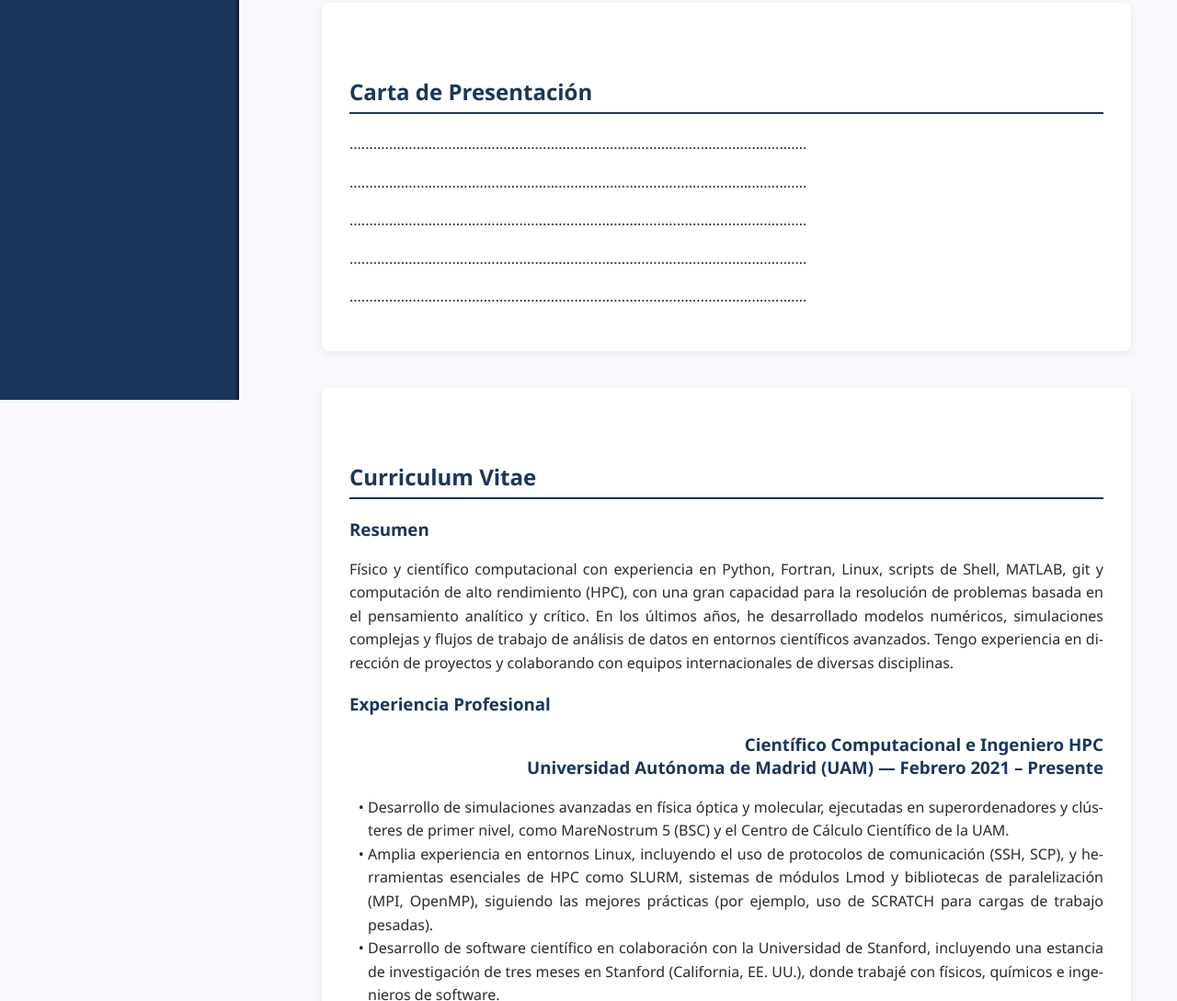
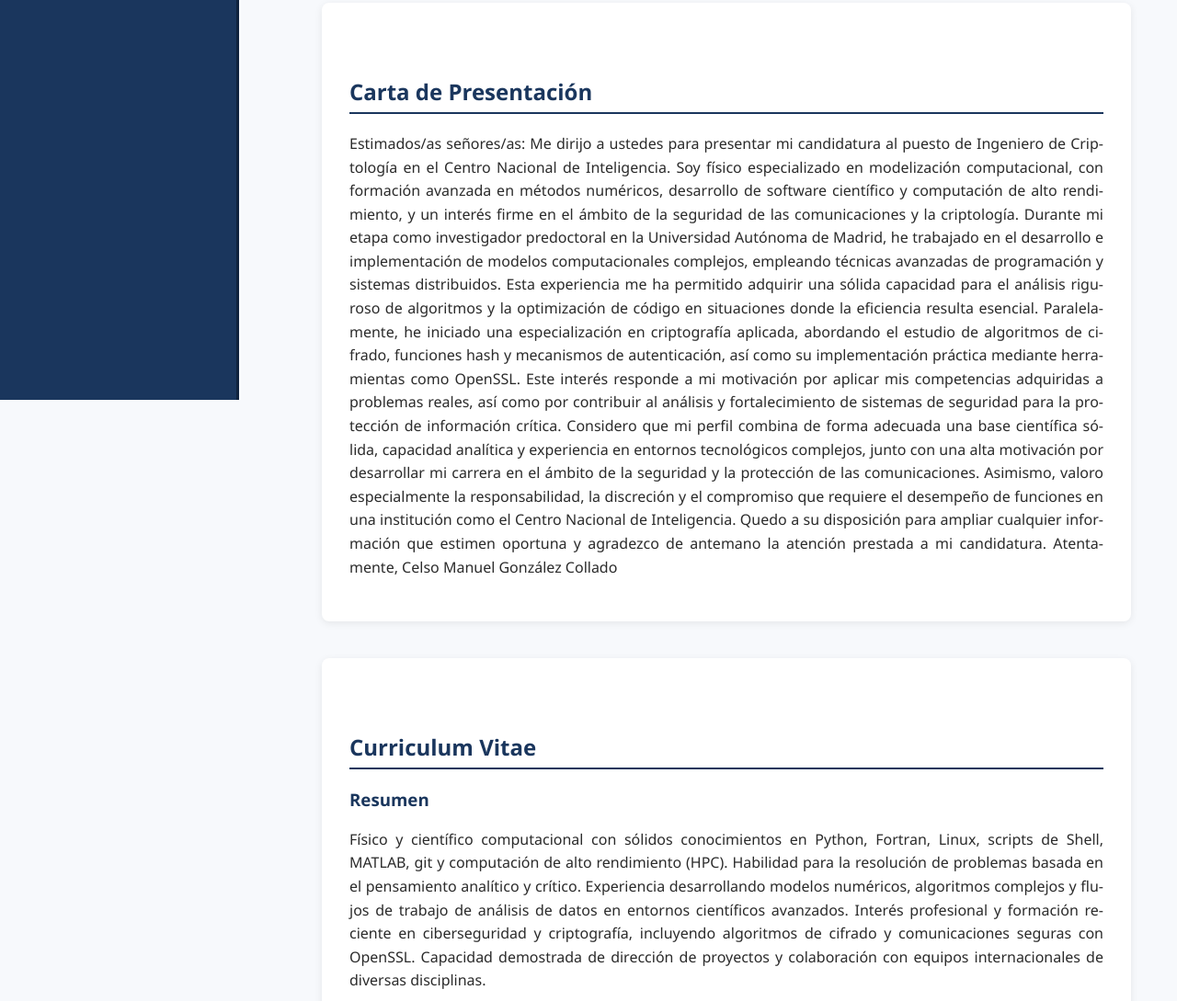
Before and after one commit to celsomangc/CV-celso-gonzalez-ES, a plain HTML site: page index.html in a window 1280 px wide. Shown: the part 365-1454 px from the top of the page at 92% size. Drawn offline with Linux system fonts and the light colour scheme.

Commit message:
Update index.html

```diff
--- a/index.html
+++ b/index.html
@@ -149,7 +149,7 @@
     gap: 10px;
     align-items: flex-start;
 ">
-    <a href="Cover_letter.pdf" download style="
+    <a href="Carta_presentacion.pdf" download style="
         background: #1a365d;
         color: white;
         padding: 12px 20px;
@@ -174,11 +174,23 @@
     <section id="cover" class="section-card">
         <h2>Carta de Presentación</h2>
 
-        <p>....................................................................................................................</p>
-        <p>....................................................................................................................</p>
-        <p>....................................................................................................................</p>
-        <p>....................................................................................................................</p>
-        <p>....................................................................................................................</p>
+        <p>Estimados/as señores/as:
+
+Me dirijo a ustedes para presentar mi candidatura al puesto de Ingeniero de Criptología en el Centro Nacional de Inteligencia. Soy físico especializado en modelización computacional, con formación avanzada en métodos numéricos, desarrollo de software científico y computación de alto rendimiento, y un interés firme en el ámbito de la seguridad de las comunicaciones y la criptología.
+
+Durante mi etapa como investigador predoctoral en la Universidad Autónoma de Madrid, he trabajado en el desarrollo e implementación de modelos computacionales complejos, empleando técnicas avanzadas de programación y sistemas distribuidos. Esta experiencia me ha permitido adquirir una sólida capacidad para el análisis riguroso de algoritmos y la optimización de código en situaciones donde la eficiencia resulta esencial.
+
+Paralelamente, he iniciado una especialización en criptografía aplicada, abordando el estudio de algoritmos de cifrado, funciones hash y mecanismos de autenticación, así como su implementación práctica mediante herramientas como OpenSSL. Este interés responde a mi motivación por aplicar mis competencias adquiridas a problemas reales, así como por contribuir al análisis y fortalecimiento de sistemas de seguridad para la protección de información crítica.
+
+Considero que mi perfil combina de forma adecuada una base científica sólida, capacidad analítica y experiencia en entornos tecnológicos complejos, junto con una alta motivación por desarrollar mi carrera en el ámbito de la seguridad y la protección de las comunicaciones. Asimismo, valoro especialmente la responsabilidad, la discreción y el compromiso que requiere el desempeño de funciones en una institución como el Centro Nacional de Inteligencia.
+
+Quedo a su disposición para ampliar cualquier información que estimen oportuna y agradezco de antemano la atención prestada a mi candidatura.
+
+Atentamente,
+
+Celso Manuel González Collado
+</p>
+
     </section>
 
     <!-- CV SECTION -->
@@ -186,7 +198,7 @@
         <h2>Curriculum Vitae</h2>
 
         <h3>Resumen</h3>
-        <p>Físico y científico computacional con experiencia en Python, Fortran, Linux, scripts de Shell, MATLAB, git y computación de alto rendimiento (HPC), con una gran capacidad para la resolución de problemas basada en el pensamiento analítico y crítico. En los últimos años, he desarrollado modelos numéricos, simulaciones complejas y flujos de trabajo de análisis de datos en entornos científicos avanzados. Tengo experiencia en dirección de proyectos y colaborando con equipos internacionales de diversas disciplinas.</p>
+        <p>Físico y científico computacional con sólidos conocimientos en Python, Fortran, Linux, scripts de Shell, MATLAB, git y computación de alto rendimiento (HPC). Habilidad para la resolución de problemas basada en el pensamiento analítico y crítico. Experiencia desarrollando modelos numéricos, algoritmos complejos y flujos de trabajo de análisis de datos en entornos científicos avanzados. Interés profesional y formación reciente en ciberseguridad y criptografía, incluyendo algoritmos de cifrado y comunicaciones seguras con OpenSSL. Capacidad demostrada de dirección de proyectos y colaboración con equipos internacionales de diversas disciplinas.</p>
 
         <h3>Experiencia Profesional</h3>
         <h3 style="text-align: right;">Científico Computacional e Ingeniero HPC
@@ -195,7 +207,7 @@
         <ul class="word-bullets">
             <li>Desarrollo de simulaciones avanzadas en física óptica y molecular, ejecutadas en superordenadores y clústeres de primer nivel, como MareNostrum 5 (BSC) y el Centro de Cálculo Científico de la UAM.</li>
 
-            <li>Amplia experiencia en entornos Linux, incluyendo el uso de protocolos de comunicación (SSH, SCP), y herramientas esenciales de HPC como SLURM, sistemas de módulos Lmod y bibliotecas de paralelización (MPI, OpenMP), siguiendo las mejores prácticas (por ejemplo, uso de SCRATCH para cargas de trabajo pesadas).</li>
+            <li>Amplia experiencia en entornos Linux, incluyendo el uso de protocolos de comunicación (SSH, SCP) y herramientas esenciales de HPC como SLURM, sistemas de módulos Lmod y bibliotecas de paralelización (MPI, OpenMP), siguiendo las mejores prácticas (por ejemplo, uso de SCRATCH para cargas de trabajo pesadas).</li>
 
             <li>Desarrollo de software científico en colaboración con la Universidad de Stanford, incluyendo una estancia de investigación de tres meses en Stanford (California, EE. UU.), donde trabajé con físicos, químicos e ingenieros de software.</li>
 
@@ -209,8 +221,10 @@
         <h3>Habilidades Técnicas</h3>
         <ul>
             <li><strong>Programación:</strong> Python, Shell Script, Fortran, MATLAB</li>
-            <li><strong>Technologías y herramientas:</strong> Linux, HPC, Git, OpenSSL, TLS, HTTPS, LaTeX, VSCode, Microsoft Office</li>
-            <li><strong>Experiencia:</strong> Modelización, simulación, análisis de datos, optimización, software científico</li>
+            <li><strong>Sistemas y HPC:</strong> Linux, SLURM, MPI, OpenMP, Git</li>
+            <li><strong>Criptografía y ciberseguridad:</strong> OpenSSL, AES, RSA, DH, SHA-256, firmas y certificados digitales, PKI, TLS, HTTPS</li>
+            <li><strong>Áreas de especialización:</strong> Modelización matemática, simulación, métodos numéricos, análisis de datos, optimización, software científico</li>
+            <li><strong>Otros:</strong> VSCode, LaTeX, Microsoft Office, Permiso B de conducir</li>
             <li><strong>Idiomas:</strong> Español (Nativo), Inglés (Avanzado)</li>
         </ul>
 
```
